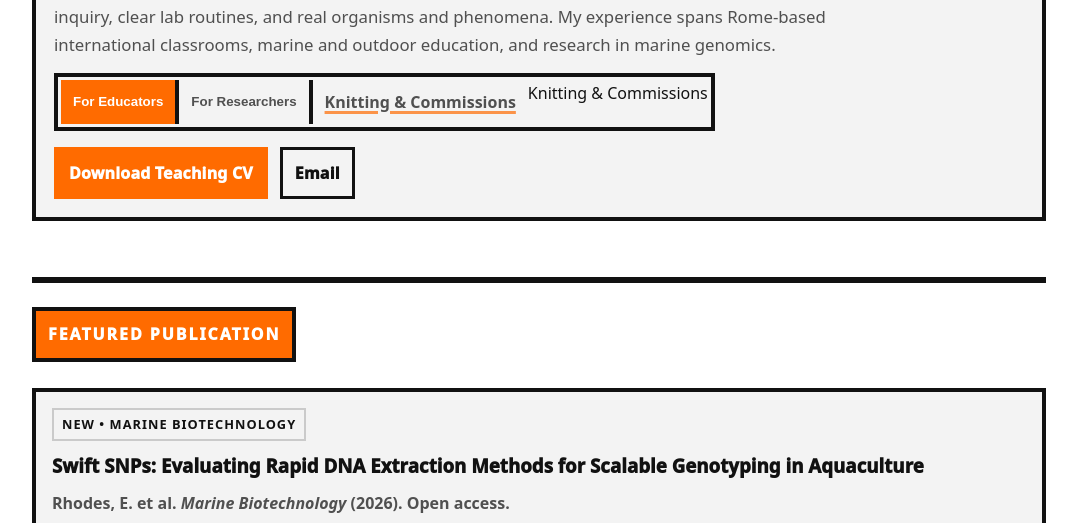
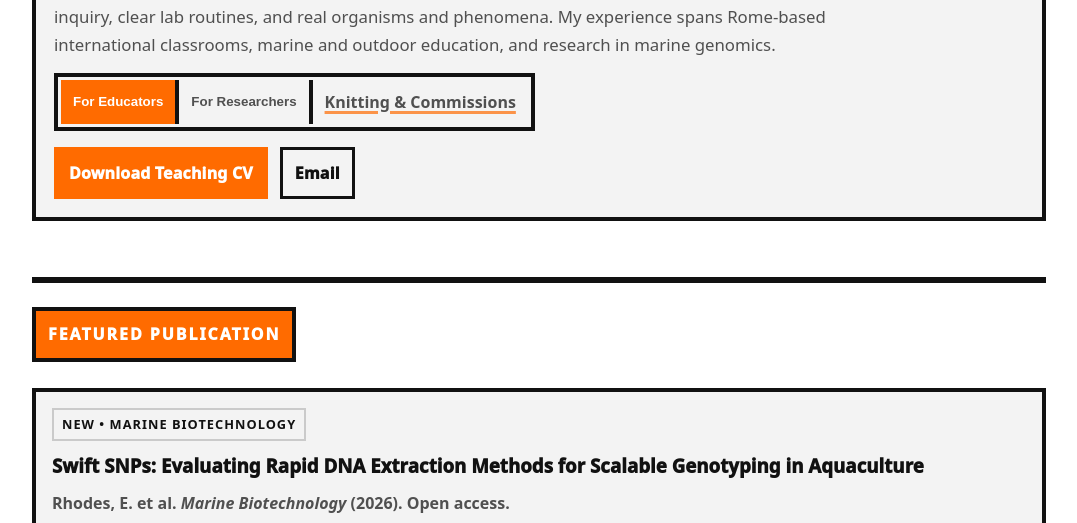
Before and after one commit to egrhodes96/egrhodes96.github.io, a plain HTML site: page index.html in a window 1280 px wide. Shown: the part 252-775 px from the top of the page, without its empty margins (101-1178 px from the left). Drawn offline with Linux system fonts and the light colour scheme.

Commit message:
Update index.html

```diff
--- a/index.html
+++ b/index.html
@@ -37,8 +37,6 @@
             <a class="track-btn" href="knitwear.html">
   Knitting & Commissions
 </a>
-
-              Knitting & Commissions
             </button>
           </div>
 
```
